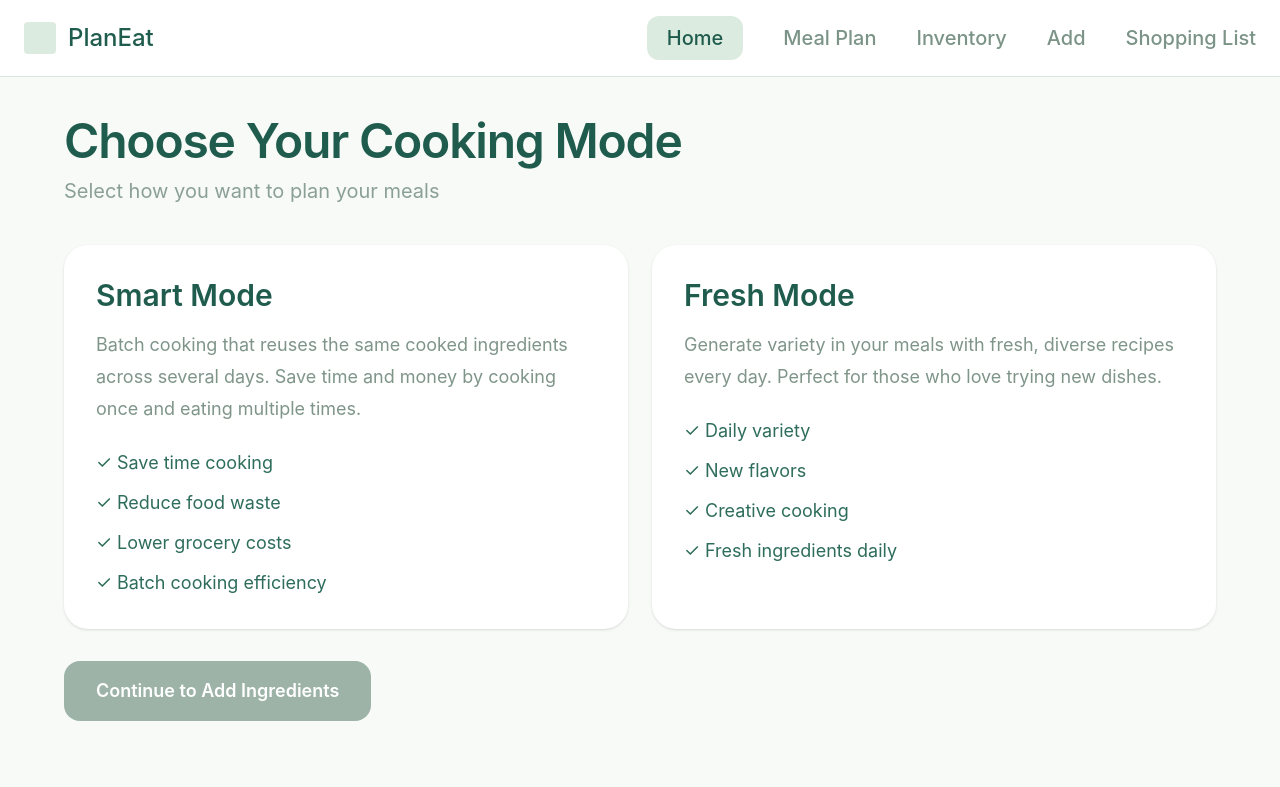
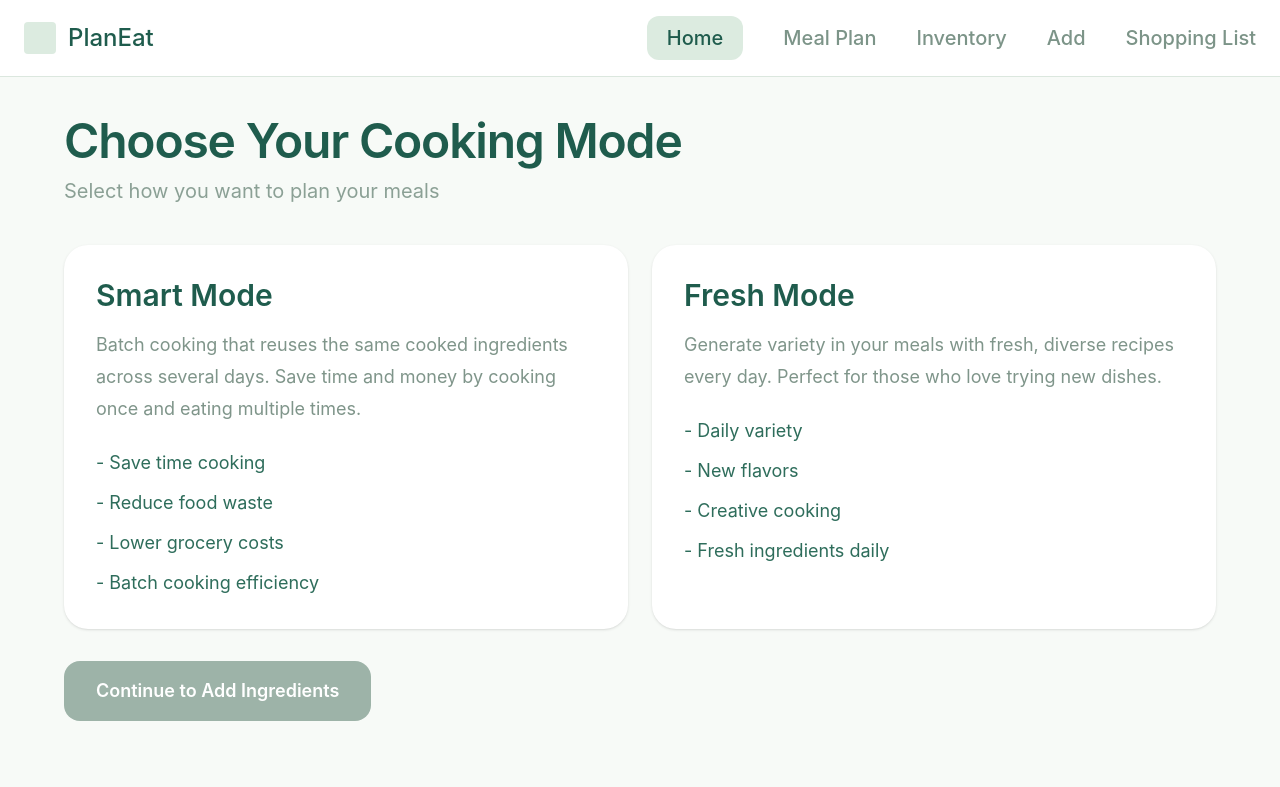
Before and after one commit to TatevikTadevosyan86/PlanEat, a React app in the folder frontend/: page / in a window 1280 px wide. Shown: the top 787 px of the page. Built offline with nearby package versions, Linux system fonts and the light colour scheme; the HTML template or start-up script is replaced by a standard one.

Commit message:
Refine prototype layout structure

```diff
--- a/frontend/src/pages/Home.jsx
+++ b/frontend/src/pages/Home.jsx
@@ -1,10 +1,9 @@
 function Home() {
   return (
     <div className="min-h-screen bg-[#f7faf7] text-[#1f5c4d]">
-      <div className="mx-auto flex min-h-screen max-w-7xl flex-col">
-
+      <div className="flex min-h-screen flex-col">
         <header className="border-b border-[#dbe7de] bg-white">
-  <div className="flex items-center justify-between px-6 py-4">
+          <div className="mx-auto flex max-w-7xl items-center justify-between px-6 py-4">
             <div className="flex items-center gap-3">
               <div className="h-8 w-8 rounded bg-[#dcebe0]" />
               <span className="text-2xl font-medium text-[#1f5c4d]">PlanEat</span>
@@ -20,8 +19,6 @@ function Home() {
           </div>
         </header>
 
-
-
         <main className="flex-1 px-6 py-10">
           <div className="mx-auto max-w-6xl">
             <section className="mb-10">
@@ -32,42 +29,46 @@ function Home() {
                 Select how you want to plan your meals
               </p>
             </section>
+
             <section className="grid gap-6 lg:grid-cols-2">
               <article className="rounded-3xl bg-white p-8 shadow-sm">
                 <h2 className="text-3xl font-semibold text-[#1f5c4d]">Smart Mode</h2>
                 <p className="mt-4 text-lg leading-8 text-[#7f958a]">
-      Batch cooking that reuses the same cooked ingredients across several
-      days. Save time and money by cooking once and eating multiple times.
+                  Batch cooking that reuses the same cooked ingredients across
+                  several days. Save time and money by cooking once and eating
+                  multiple times.
                 </p>
 
                 <ul className="mt-6 space-y-3 text-lg text-[#2e6d5b]">
-      <li>✓ Save time cooking</li>
-      <li>✓ Reduce food waste</li>
-      <li>✓ Lower grocery costs</li>
-      <li>✓ Batch cooking efficiency</li>
+                  <li>- Save time cooking</li>
+                  <li>- Reduce food waste</li>
+                  <li>- Lower grocery costs</li>
+                  <li>- Batch cooking efficiency</li>
                 </ul>
               </article>
 
               <article className="rounded-3xl bg-white p-8 shadow-sm">
                 <h2 className="text-3xl font-semibold text-[#1f5c4d]">Fresh Mode</h2>
                 <p className="mt-4 text-lg leading-8 text-[#7f958a]">
-      Generate variety in your meals with fresh, diverse recipes every day.
-      Perfect for those who love trying new dishes.
+                  Generate variety in your meals with fresh, diverse recipes
+                  every day. Perfect for those who love trying new dishes.
                 </p>
 
                 <ul className="mt-6 space-y-3 text-lg text-[#2e6d5b]">
-      <li>✓ Daily variety</li>
-      <li>✓ New flavors</li>
-      <li>✓ Creative cooking</li>
-      <li>✓ Fresh ingredients daily</li>
+                  <li>- Daily variety</li>
+                  <li>- New flavors</li>
+                  <li>- Creative cooking</li>
+                  <li>- Fresh ingredients daily</li>
                 </ul>
               </article>
             </section>
+
             <div className="mt-8">
               <button className="rounded-2xl bg-[#9db3a8] px-8 py-4 text-lg font-semibold text-white">
                 Continue to Add Ingredients
               </button>
             </div>
+
             <section className="mt-16">
               <h2 className="text-5xl font-semibold tracking-tight text-[#1f5c4d]">
                 Add Ingredients
@@ -76,10 +77,12 @@ function Home() {
                 Build your inventory to generate meal plans
               </p>
             </section>
+
             <section className="mt-8 grid gap-6 lg:grid-cols-[1.2fr_1fr]">
               <article className="rounded-3xl bg-white p-8 shadow-sm">
-
-  <h3 className="text-2xl font-semibold text-[#1f5c4d]">Ingredient Name</h3>
+                <h3 className="text-2xl font-semibold text-[#1f5c4d]">
+                  Ingredient Name
+                </h3>
 
                 <input
                   type="text"
@@ -88,7 +91,9 @@ function Home() {
                 />
 
                 <div className="mt-6">
-    <p className="mb-3 text-xl font-semibold text-[#1f5c4d]">Type</p>
+                  <p className="mb-3 text-xl font-semibold text-[#1f5c4d]">
+                    Type
+                  </p>
                   <div className="grid grid-cols-2 gap-3">
                     <button className="rounded-2xl border border-[#d9e7dd] px-4 py-3 text-lg text-[#1f5c4d]">
                       Fresh
@@ -100,8 +105,13 @@ function Home() {
                 </div>
 
                 <div className="mt-6">
-    <p className="mb-3 text-xl font-semibold text-[#1f5c4d]">State</p>
+                  <p className="mb-3 text-xl font-semibold text-[#1f5c4d]">
+                    State
+                  </p>
                   <div className="grid grid-cols-2 gap-3">
+                    <button className="rounded-2xl border border-[#d9e7dd] px-4 py-3 text-lg text-[#1f5c4d]">
+                      Raw
+                    </button>
                     <button className="rounded-2xl border-2 border-[#2b6a58] bg-[#e3f0e7] px-4 py-3 text-lg font-medium text-[#1f5c4d]">
                       Boiled
                     </button>
@@ -117,32 +127,27 @@ function Home() {
                 <button className="mt-8 w-full rounded-2xl bg-[#1f5c4d] px-6 py-4 text-xl font-semibold text-white">
                   Add Ingredient
                 </button>
-
-
               </article>
 
               <article className="rounded-3xl bg-white p-8 shadow-sm">
-
                 <h3 className="text-2xl font-semibold text-[#1f5c4d]">
                   Your Ingredients (1)
                 </h3>
 
                 <div className="mt-5 rounded-2xl bg-[#f6f9f7] p-4">
                   <p className="text-xl text-[#1f5c4d]">Rice</p>
-    <p className="mt-1 text-lg text-[#8ba095]">Leftover - Boiled</p>
+                  <p className="mt-1 text-lg text-[#8ba095]">
+                    Leftover - Boiled
+                  </p>
                 </div>
 
                 <button className="mt-8 w-full rounded-2xl bg-[#1f5c4d] px-6 py-4 text-xl font-semibold text-white">
                   Generate Meal Plan
                 </button>
-
-
               </article>
             </section>
-
           </div>
         </main>
-
 
         <footer className="mt-16 border-t border-[#dbe7de] bg-white px-6 py-6">
           <div className="mx-auto grid max-w-6xl gap-6 text-center text-2xl font-medium text-[#1f5c4d] md:grid-cols-3">
@@ -151,7 +156,6 @@ function Home() {
             <p>Support</p>
           </div>
         </footer>
-
       </div>
     </div>
   )
```
Lines whose indentation alone changed are shown as unchanged.
